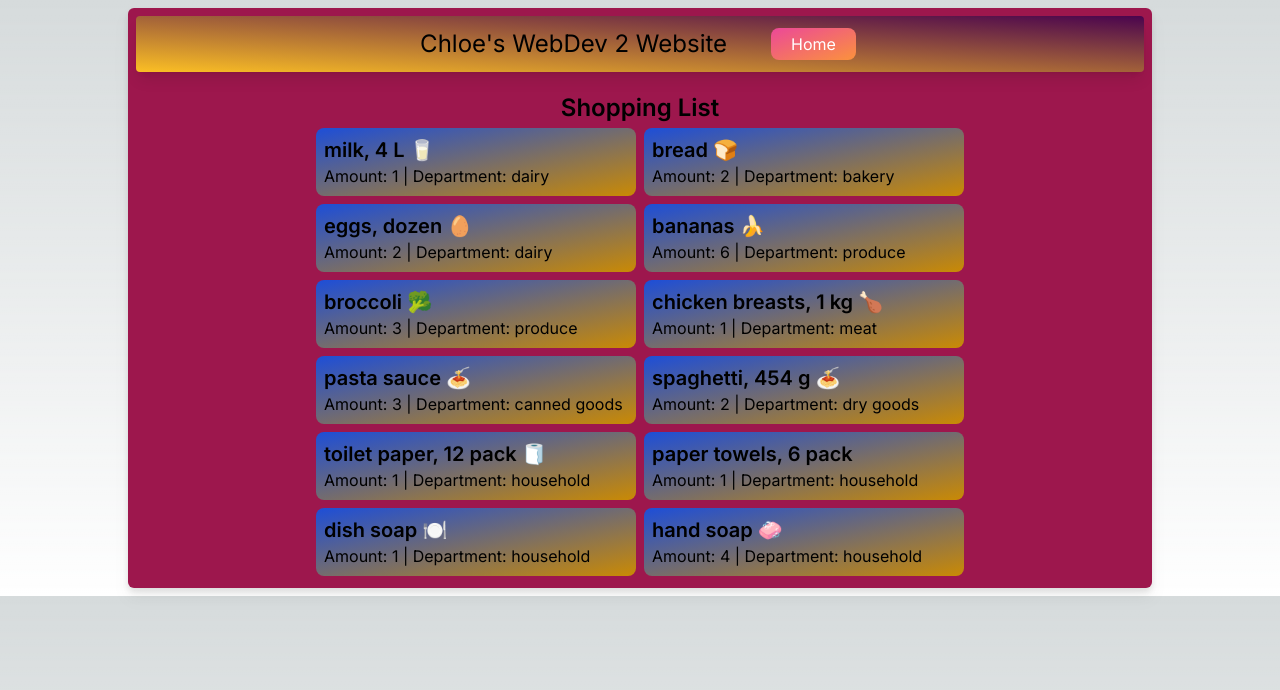
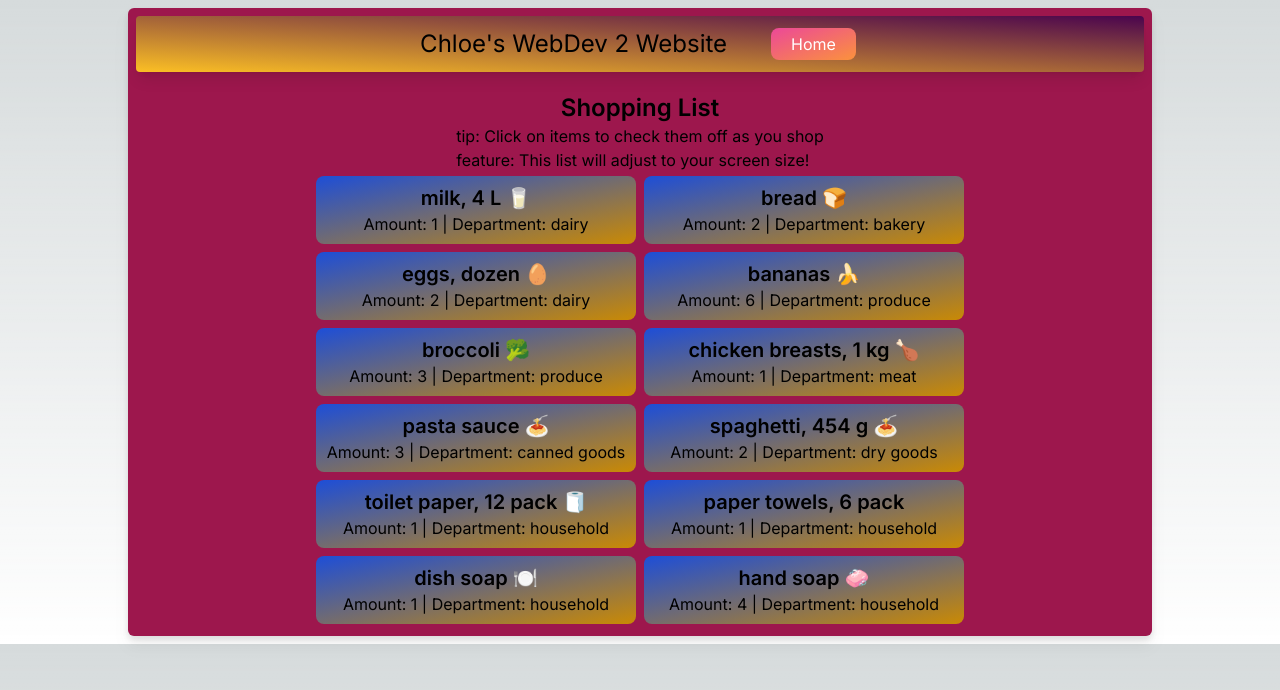
Before and after one commit to Chloe-SD/cprg306-assignments, a Next.js app: page /week-3 in a window 1280 px wide. Shown: the top 690 px of the page. Built offline with nearby package versions, Linux system fonts and the light colour scheme.

Commit message:
styling and js for week3

```diff
--- a/app/week-3/item.jsx
+++ b/app/week-3/item.jsx
@@ -1,17 +1,36 @@
-import React from "react";
+"use client" // marks file as a client so that useSate can be implemented
+import React, { useState } from 'react'; // allows us to set a state on client side of app
 
-const Item =({List})=>{
+const Item = ({ List }) => {
+
+    // a key/value pair of item index / clicked status.
+    const [clickedItems, setClickedItems] = useState({});
+
+    // method to toggle click status of a particular items index
+    const handleClick = (index) => {
+        setClickedItems((prevClickedItems) => ({
+          ...prevClickedItems,
+          [index]: !prevClickedItems[index],
+        }));
+      };
+
     return <div className="flex flex-wrap justify-center">
         {List && List.map((I, index) =>(
-        <div key={index} // using index as a unique key because the items don't have unique IDs
-        className="bg-gradient-to-br from-blue-700 to-yellow-600 m-1 p-2 w-80 rounded-lg">
+        <div
+        key={index} // unique key (could not deploy on vercel w/out this)
+        onClick={() => handleClick(index)} // method to toggle opacity when clicked
+        className={`bg-gradient-to-br from-blue-700 to-yellow-600 m-1 p-2 w-80 rounded-lg
+        cursor-pointer transition-opacity duration-200 ${
+          clickedItems[index] ? 'opacity-30' : 'opacity-100' //opacity settings
+        }`}
+      >
 
-            <div className="text-xl font-semibold">{I.name}</div>
-            Amount: {I.quantity} | Department: {I.category}
+            <div className="text-xl font-semibold flex justify-center">{I.name}</div>
+            <div className='flex justify-center'>Amount: {I.quantity} | Department: {I.category}</div>
         </div>))}
 
     </div>;
 
 };
 
-export default Item
+export default Item;
--- a/app/week-3/page.jsx
+++ b/app/week-3/page.jsx
@@ -7,7 +7,9 @@ export default function Page() {
       <main>
         <Header/>
         <h1 className="text-2xl font-semibold flex justify-center">Shopping List</h1>
-        <div className="px-5 flex justify-center">
+        <div className="px-5 flex-column justify-center">
+          <p className=" flex justify-center">tip: Click on items to check them off as you shop<br/>
+          feature: This list will adjust to your screen size!</p>
           <Item List={ItemsList}/>
         </div>
 
```
